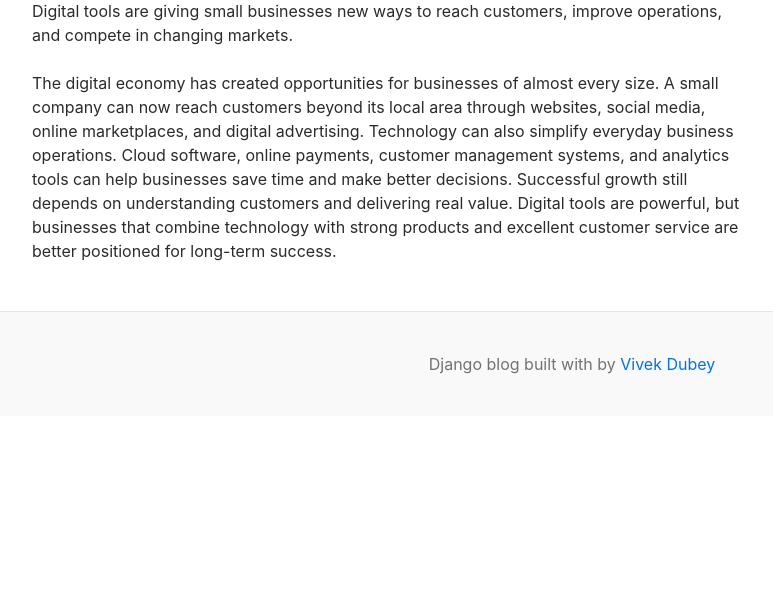
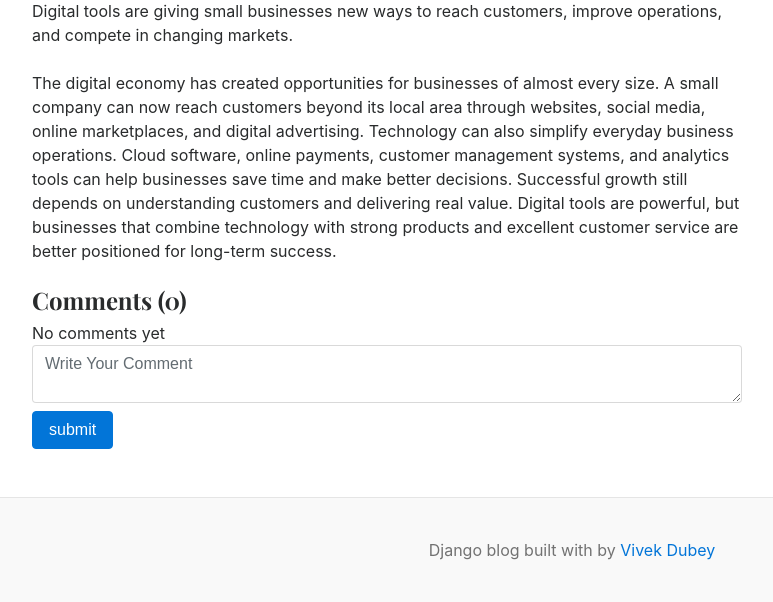
Before and after one commit to vivekdubey2/djnago-blog, a Django app: a page that uses templates/blogs.html in a window 1280 px wide. Shown: the part 858-1460 px from the top of the page, without its empty margins (68-841 px from the left). Before the commit the page ends 1232 px from the top, so only its background shows below. Run offline with Django 5.2, Linux system fonts and the light colour scheme; data comes from the database, SQL or seed files in the repository; both versions use the stored data as it was after the commit.

Commit message:
comment wip

```diff
--- a/articles/admin.py
+++ b/articles/admin.py
@@ -1,5 +1,5 @@
 from django.contrib import admin
-from .models import Category, Blog, About, SocialLink
+from .models import Category, Blog, About, SocialLink, Comment
 
 class BlogAdmin(admin.ModelAdmin):
     prepopulated_fields = {'slug':("title",)}
@@ -19,4 +19,4 @@ admin.site.register(SocialLink)
 admin.site.register(Category)
 admin.site.register(About,AboutAdmin)
 admin.site.register(Blog, BlogAdmin)
-# admin.site.register(Comment)
+admin.site.register(Comment)
--- a/articles/views.py
+++ b/articles/views.py
@@ -1,10 +1,10 @@
 from django.shortcuts import get_object_or_404, redirect, render
-from .models import Category,Blog, About
+from .models import Category,Blog, About, Comment
 from django.db.models import Q
 from .forms import RegistrationForm
 from django.contrib.auth.forms import AuthenticationForm
 from django.contrib import auth
-
+from django.http import HttpResponseRedirect
 def home(request):
     featured_post = Blog.objects.filter(
         is_featured=True,
@@ -60,9 +60,21 @@ def blogs(request, slug):
         slug=slug,
         status='Published'
     )
+    if request.method == 'POST':
+        comment  = Comment()
+        comment.user = request.user
+        comment.blog = single_blog
+        comment.comment = request.POST['comment']
+        comment.save()
+        return HttpResponseRedirect(request.path_info)
+
+    comments = Comment.objects.filter(blog=single_blog)
+    comment_count = comments.count()
 
     context = {
         "single_blog": single_blog,
+        'comments':comments,
+        'comment_count':comment_count
     }
 
     return render(
--- a/templates/blogs.html
+++ b/templates/blogs.html
@@ -70,6 +70,41 @@
           <p class="fs-5 mb-4">
             {{ single_blog.blog_body }}
           </p>
+
+          <h4>Comments ({{comment_count}})</h4>
+          {% if comments %}
+          {% for comment in comments %}
+          <div class="card">
+            <div class="card-body">
+              <p class="card-text mb-0a">{{comment}}</p>
+              <span>
+                <small>
+                 By {{comment.user}}
+                </small>
+
+                 <small>
+                  | {{comment.created_at | timesince}} ago
+                </small>
+              </span>
+            </div>
+          </div>
+          <br>
+          {% endfor %}
+          {% else %}
+          No comments yet
+          {% endif %}
+          <br>
+          <div class="form-group">
+            <form action="" method="POST">
+              {% csrf_token %}
+              <div class="form-group">
+                <textarea name="comment" class="form-control" placeholder="Write Your Comment"></textarea>
+                  <input type="submit" value="submit" class="btn btn-primary mt-2">
+
+              </div>
+            </form>
+
+          </div>
 
         </section>
 
```
Also changed, not shown: db.sqlite3.
